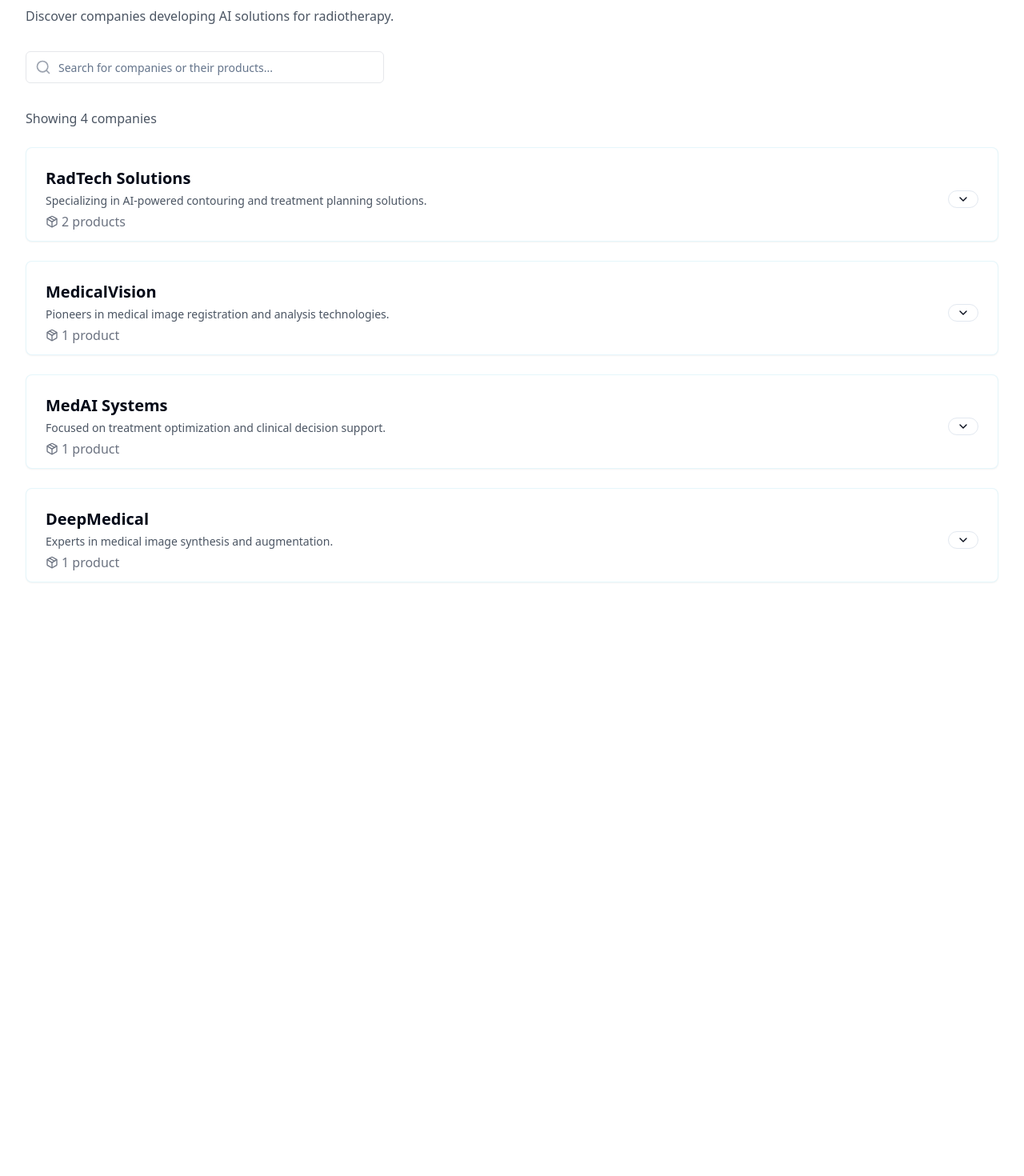
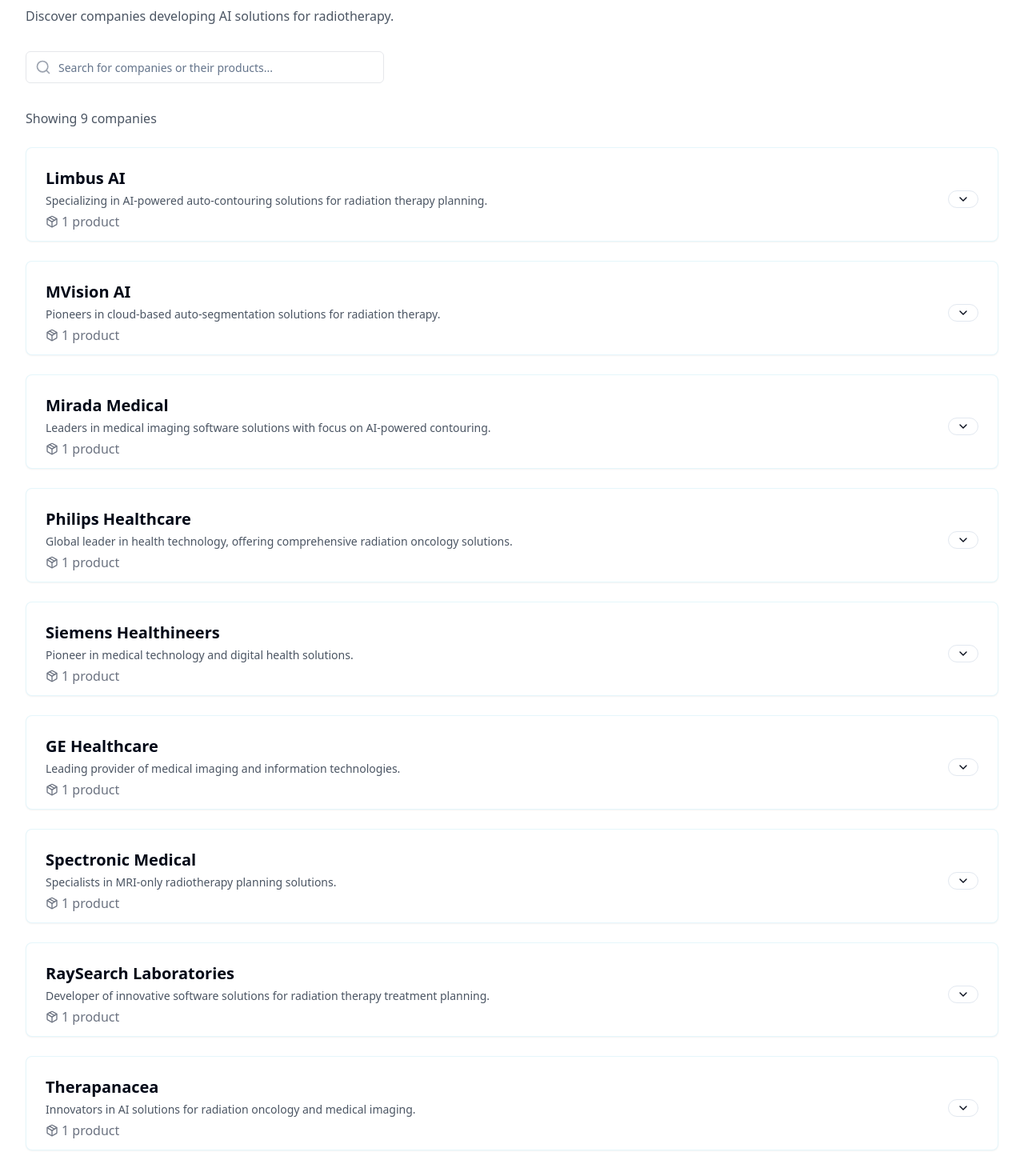
Before and after one commit to DLinRT-eu/website, a React (Vite) app: page /companies in a window 1280 px wide. Shown: the part 156-1626 px from the top of the page at 80% size. Before the commit the page ends 916 px from the top, so only its background shows below. Built offline with nearby package versions, Linux system fonts and the light colour scheme.

Commit message:
Update companies data
Update company data with new information.

```diff
--- a/src/data/companies.ts
+++ b/src/data/companies.ts
@@ -3,31 +3,66 @@ import { CompanyDetails } from "@/types/company";
 
 export const COMPANIES: CompanyDetails[] = [
   {
-    id: "radtech-solutions",
-    name: "RadTech Solutions",
-    description: "Specializing in AI-powered contouring and treatment planning solutions.",
-    website: "https://radtechsolutions.example.com",
-    productIds: ["contour-ai-pro", "dose-optimizer"]
+    id: "limbus-ai",
+    name: "Limbus AI",
+    description: "Specializing in AI-powered auto-contouring solutions for radiation therapy planning.",
+    website: "https://www.limbus.ai",
+    productIds: ["limbus-contour"]
   },
   {
-    id: "medicalvision",
-    name: "MedicalVision",
-    description: "Pioneers in medical image registration and analysis technologies.",
-    website: "https://medicalvision.example.com",
-    productIds: ["register-master"]
+    id: "mvision-ai",
+    name: "MVision AI",
+    description: "Pioneers in cloud-based auto-segmentation solutions for radiation therapy.",
+    website: "https://www.mvision.ai",
+    productIds: ["mvision-autosegment"]
   },
   {
-    id: "medai-systems",
-    name: "MedAI Systems",
-    description: "Focused on treatment optimization and clinical decision support.",
-    website: "https://medaisystems.example.com",
-    productIds: ["dose-optimizer"]
+    id: "mirada-medical",
+    name: "Mirada Medical",
+    description: "Leaders in medical imaging software solutions with focus on AI-powered contouring.",
+    website: "https://mirada-medical.com",
+    productIds: ["mirada-dln"]
   },
   {
-    id: "deepmedical",
-    name: "DeepMedical",
-    description: "Experts in medical image synthesis and augmentation.",
-    website: "https://deepmedical.example.com",
-    productIds: ["synth-image"]
+    id: "philips-healthcare",
+    name: "Philips Healthcare",
+    description: "Global leader in health technology, offering comprehensive radiation oncology solutions.",
+    website: "https://www.philips.com/healthcare",
+    productIds: ["philips-mrcat"]
+  },
+  {
+    id: "siemens-healthineers",
+    name: "Siemens Healthineers",
+    description: "Pioneer in medical technology and digital health solutions.",
+    website: "https://www.siemens-healthineers.com",
+    productIds: ["siemens-syngo-ct"]
+  },
+  {
+    id: "ge-healthcare",
+    name: "GE Healthcare",
+    description: "Leading provider of medical imaging and information technologies.",
+    website: "https://www.gehealthcare.com",
+    productIds: ["mr-box-synthetic"]
+  },
+  {
+    id: "spectronic-medical",
+    name: "Spectronic Medical",
+    description: "Specialists in MRI-only radiotherapy planning solutions.",
+    website: "https://spectronicmedical.com/",
+    productIds: ["spectronic-mriplus"]
+  },
+  {
+    id: "raysearch",
+    name: "RaySearch Laboratories",
+    description: "Developer of innovative software solutions for radiation therapy treatment planning.",
+    website: "https://www.raysearchlabs.com",
+    productIds: ["raysearch-raystation"]
+  },
+  {
+    id: "therapanacea",
+    name: "Therapanacea",
+    description: "Innovators in AI solutions for radiation oncology and medical imaging.",
+    website: "https://www.therapanacea.eu",
+    productIds: ["therapixel-autocontour"]
   }
 ];
```
